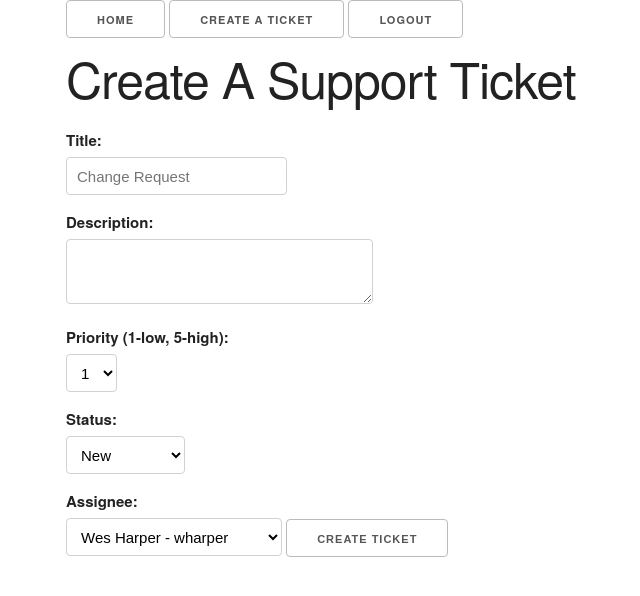
After one commit to Python-November-2018/wes_harper, a Django app: template 00-lecture/python2/week6/day1/dojodesk/apps/tickets/templates/tickets/ajax-new.html in a window 1280 px wide. The commit adds this page. Shown: the top 596 px of the page, without its empty margins (94-734 px from the left). Run offline with Django 3.2, Linux system fonts and the light colour scheme; the template is opened without the code that fills it: values that come from a table or form of the project are taken from there, others are empty; data comes from the database, SQL or seed files in the repository; both versions use the stored data as it was after the commit; some libraries are stand-ins or nearby versions.

Commit message:
demoed ajax

```diff
--- a/00-lecture/python2/week6/day1/dojodesk/apps/tickets/models.py
+++ b/00-lecture/python2/week6/day1/dojodesk/apps/tickets/models.py
@@ -33,7 +33,7 @@ class TicketManager(models.Manager):
     # get user
     # doesn't need try/catch due to validations from self.validate
     assignee = User.objects.get(id=form_data['assignee'])
-    self.create(
+    return self.create(
       title = form_data['title'],
       description = form_data['description'],
       status = form_data['status'],
--- /dev/null
+++ b/00-lecture/python2/week6/day1/dojodesk/apps/tickets/static/tickets/js/script.js
@@ -0,0 +1,28 @@
+$(document).ready(function() {
+  $('#new-form').submit(function(e) {
+    e.preventDefault();
+    // console.log($('#new-form').serialize());
+    $.ajax({
+      url: "/ajax_create/",
+      method: 'POST',
+      data: $('#new-form').serialize(),
+      success: function(data) {
+        console.log('this was successful');
+        console.log(data[0].fields);
+        $('.errors').html('<h1>' + data[0].fields.title + '</h1>');
+      },
+      error: function(data) {
+        var errors = data.responseJSON;
+        var htmlString = '<ul>';
+        for(var i = 0; i < errors.length; i++) {
+          console.log(errors[i]);
+          htmlString += "<li class='red'>"
+          htmlString += errors[i];
+          htmlString += '</li>';
+        }
+        htmlString += "</ul>"
+        $('.errors').html(htmlString);
+      }
+    });
+  });
+});
--- /dev/null
+++ b/00-lecture/python2/week6/day1/dojodesk/apps/tickets/templates/tickets/ajax-new.html
@@ -0,0 +1,37 @@
+{% extends './layout.html' %}
+{% block head %}
+  {% load static %}
+  <script src="{% static 'tickets/js/script.js' %}"></script>
+{% endblock %}
+{% block body %}
+<h1>Create A Support Ticket</h1>
+<div class="errors"></div>
+<form action="{% url 'tickets:create' %}" method="post" id="new-form">
+  {% csrf_token %}
+  <label for="title">Title:</label>
+  <input type="text" name="title" placeholder="Change Request">
+  <label for="description">Description:</label>
+  <textarea name="description" id="" cols="30" rows="10"></textarea>
+  <label for="priority">Priority (1-low, 5-high):</label>
+  <select name="priority" id="">
+    <option value="1">1</option>
+    <option value="2">2</option>
+    <option value="3">3</option>
+    <option value="4">4</option>
+    <option value="5">5</option>
+  </select>
+  <label for="status">Status:</label>
+  <select name="status" id="">
+    <option value="New">New</option>
+    <option value="In Progress">In Progress</option>
+    <option value="Done">Done</option>
+  </select>
+  <label for="assignee">Assignee:</label>
+  <select name="assignee" id="">
+    {% for assignee in assignees %}
+    <option value="{{ assignee.id }}">{{ assignee.first_name }} {{ assignee.last_name }} - {{ assignee.username }}</option>
+    {% endfor %}
+  </select>
+  <input type="submit" value="Create Ticket">
+</form>
+{% endblock %}
--- a/00-lecture/python2/week6/day1/dojodesk/apps/tickets/templates/tickets/layout.html
+++ b/00-lecture/python2/week6/day1/dojodesk/apps/tickets/templates/tickets/layout.html
@@ -8,6 +8,10 @@
    href="https://cdnjs.cloudflare.com/ajax/libs/normalize/7.0.0/normalize.min.css">
   <link rel="stylesheet" type="text/css"
    href="https://cdnjs.cloudflare.com/ajax/libs/skeleton/2.0.4/skeleton.min.css">
+  <script
+   src="https://code.jquery.com/jquery-3.2.1.min.js"
+   integrity="sha256-hwg4gsxgFZhOsEEamdOYGBf13FyQuiTwlAQgxVSNgt4="
+   crossorigin="anonymous"></script>
   {% block head %}{% endblock %}
   <title>{% block title %}{% endblock %}</title>
 </head>
--- a/00-lecture/python2/week6/day1/dojodesk/apps/tickets/templates/tickets/show.html
+++ b/00-lecture/python2/week6/day1/dojodesk/apps/tickets/templates/tickets/show.html
@@ -1,4 +1,5 @@
 {% extends './layout.html' %}
+{% block title %} {{ ticket.title }} {% endblock %}
 {% block body %}
   <h1>{{ ticket.title }} ID: #{{ ticket.id }}</h1>
   <h3>Add a comment</h3>
--- a/00-lecture/python2/week6/day1/dojodesk/apps/tickets/urls.py
+++ b/00-lecture/python2/week6/day1/dojodesk/apps/tickets/urls.py
@@ -4,7 +4,9 @@ from . import views
 urlpatterns = [
   url(r'^$', views.index, name="index"),
   url(r'^new/$', views.new, name="new"),
+  url(r'^ajax_new/$', views.ajax_new, name="ajax_new"),
   url(r'^create/$', views.create, name="create"),
+  url(r'^ajax_create/$', views.ajax_create, name="ajax_create"),
   url(r'^(?P<ticket_id>\d+)/show/$', views.show, name="show"),
   url(r'^(?P<ticket_id>\d+)/edit/$', views.edit, name="edit"),
   url(r'^(?P<ticket_id>\d+)/update/$', views.update, name="update"),
```
Also changed, not shown: 00-lecture/python2/week6/day1/dojodesk/apps/tickets/views.py (+21 -1 lines), 00-lecture/python2/week6/day1/dojodesk/db.sqlite3.
